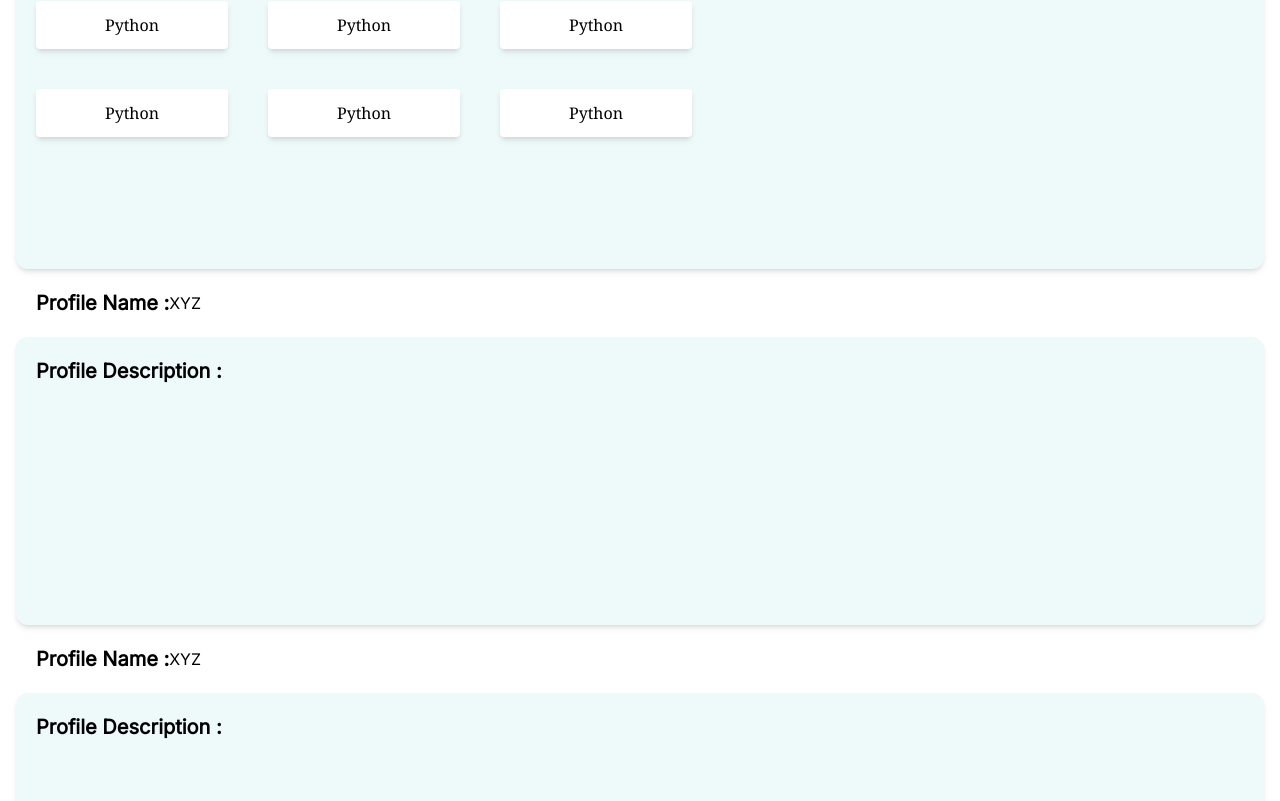
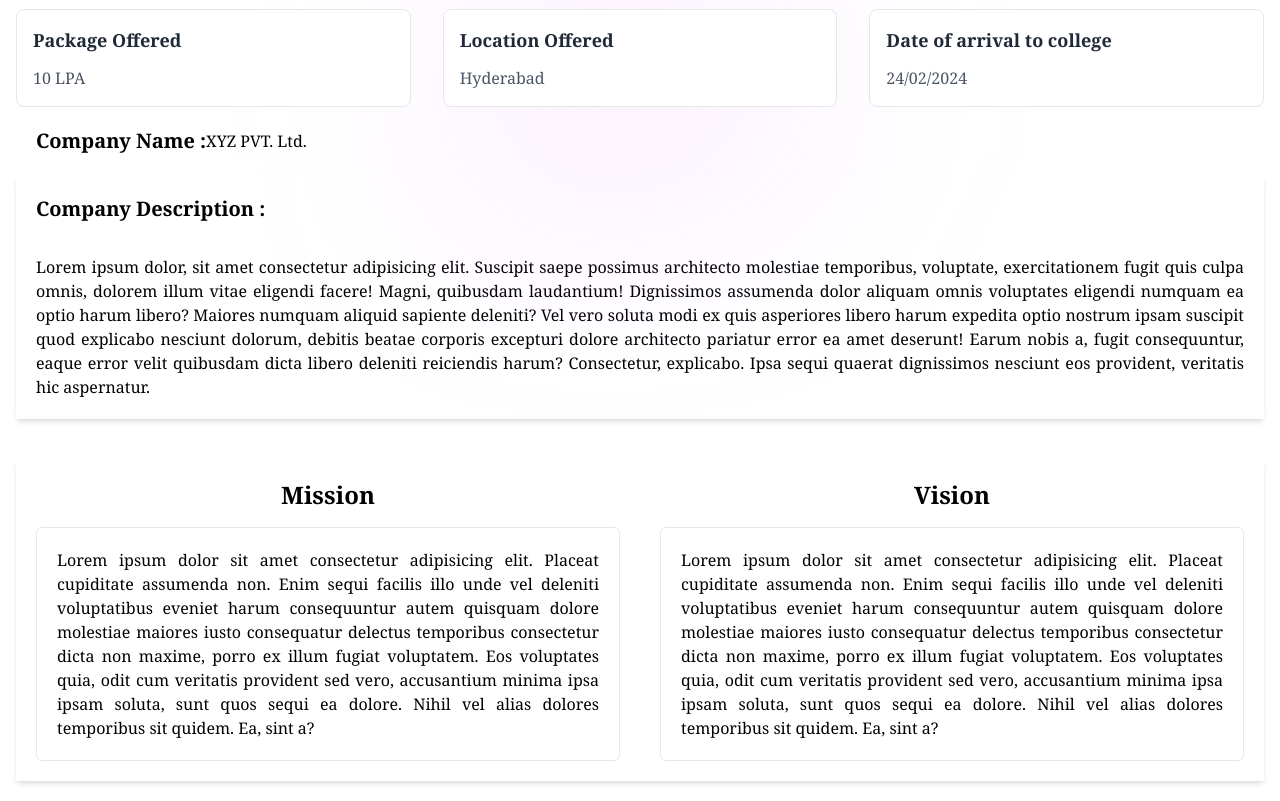
Before and after one commit to imabhinavdev/rolehunt, a Next.js app: page /companydetails in a window 1280 px wide. Shown: the part 519-1320 px from the top of the page. Built offline with nearby package versions, Linux system fonts and the light colour scheme.

Commit message:
added the company details page

```diff
--- a/src/app/companydetails/page.js
+++ b/src/app/companydetails/page.js
@@ -5,14 +5,14 @@ import TechnologyCard from "@/components/TechnologyCard";
 
 const CompanyDetails = () => {
   return (
-    <div>
+    <div className="font-serif">
       <div className="flex items-center p-5">
         <p className="font-bold text-xl ">Profile Name : </p>
         <p className="">XYZ </p>
       </div>
-      <div className="bg-blue w-full h-72 rounded-xl shadow-md p-5">
-        <p className="font-bold text-xl ">Profile Description : </p>
-        <p className="mt-8 ">
+      <div className="w-full shadow-md  drop-shadow-lg p-5">
+        <p className="font-bold text-xl  ">Profile Description : </p>
+        <p className="mt-8 text-justify">
           Lorem ipsum, dolor sit amet consectetur adipisicing elit. Eos quia
           error consequuntur ipsa quod, laboriosam enim excepturi ad dolorem
           quam nostrum et aut odio. Aspernatur cum sint amet officia in nihil?
@@ -29,34 +29,128 @@ const CompanyDetails = () => {
       <div className="flex items-center p-5">
         <p className="font-bold text-xl ">Technologies Required : </p>
       </div>
-      <div className="bg-blue w-full h-72 rounded-xl shadow-md p-5 ">
-        <div className="flex gap-10 mb-10">
-          <TechnologyCard />
-          <TechnologyCard />
-          <TechnologyCard />
-        </div>
-        <div className="flex gap-10">
+      <div className=" ">
+        <div className="flex gap-10 ">
           <TechnologyCard />
           <TechnologyCard />
           <TechnologyCard />
         </div>
       </div>
+
+      <PackageOferred />
+
       <div className="flex items-center p-5">
-        <p className="font-bold text-xl ">Profile Name : </p>
-        <p className="">XYZ </p>
+        <p className="font-bold text-xl ">Company Name : </p>
+        <p className="">XYZ PVT. Ltd.</p>
       </div>
-      <div className="bg-blue w-full h-72 rounded-xl shadow-md p-5">
-        <p className="font-bold text-xl ">Profile Description : </p>
+      <div className="shadow-md    p-5">
+        <p className="font-bold text-xl ">Company Description : </p>
+        <p className="mt-8 text-justify">
+          Lorem ipsum dolor, sit amet consectetur adipisicing elit. Suscipit
+          saepe possimus architecto molestiae temporibus, voluptate,
+          exercitationem fugit quis culpa omnis, dolorem illum vitae eligendi
+          facere! Magni, quibusdam laudantium! Dignissimos assumenda dolor
+          aliquam omnis voluptates eligendi numquam ea optio harum libero?
+          Maiores numquam aliquid sapiente deleniti? Vel vero soluta modi ex
+          quis asperiores libero harum expedita optio nostrum ipsam suscipit
+          quod explicabo nesciunt dolorum, debitis beatae corporis excepturi
+          dolore architecto pariatur error ea amet deserunt! Earum nobis a,
+          fugit consequuntur, eaque error velit quibusdam dicta libero deleniti
+          reiciendis harum? Consectetur, explicabo. Ipsa sequi quaerat
+          dignissimos nesciunt eos provident, veritatis hic aspernatur.
+        </p>
       </div>
-      <div className="flex items-center p-5">
-        <p className="font-bold text-xl ">Profile Name : </p>
-        <p className="">XYZ </p>
+
+      <div className="flex  shadow-md mt-10">
+        <div className="  text-justify p-5">
+          <p className="text-2xl font-bold text-center  mb-4">Mission</p>
+
+          <p className="border rounded-md p-5">
+            Lorem ipsum dolor sit amet consectetur adipisicing elit. Placeat
+            cupiditate assumenda non. Enim sequi facilis illo unde vel deleniti
+            voluptatibus eveniet harum consequuntur autem quisquam dolore
+            molestiae maiores iusto consequatur delectus temporibus consectetur
+            dicta non maxime, porro ex illum fugiat voluptatem. Eos voluptates
+            quia, odit cum veritatis provident sed vero, accusantium minima ipsa
+            ipsam soluta, sunt quos sequi ea dolore. Nihil vel alias dolores
+            temporibus sit quidem. Ea, sint a?
+          </p>
+        </div>
+        <div className="text-justify p-5">
+          <p className="text-2xl font-bold text-center mb-4 ">Vision</p>
+          <div>
+            <p className="border rounded-md p-5">
+              Lorem ipsum dolor sit amet consectetur adipisicing elit. Placeat
+              cupiditate assumenda non. Enim sequi facilis illo unde vel
+              deleniti voluptatibus eveniet harum consequuntur autem quisquam
+              dolore molestiae maiores iusto consequatur delectus temporibus
+              consectetur dicta non maxime, porro ex illum fugiat voluptatem.
+              Eos voluptates quia, odit cum veritatis provident sed vero,
+              accusantium minima ipsa ipsam soluta, sunt quos sequi ea dolore.
+              Nihil vel alias dolores temporibus sit quidem. Ea, sint a?
+            </p>
+          </div>
+        </div>
       </div>
-      <div className="bg-blue w-full h-72 rounded-xl shadow-md p-5">
-        <p className="font-bold text-xl ">Profile Description : </p>
+
+      <div className="flex items-center mt-10 p-5 shadow-md ">
+        <p className="font-bold text-xl mr-20">Companies Headquarter : </p>
+        <p className="">Mumbai</p>
+      </div>
+      <div className="flex items-center mt-10 shadow-md p-5 mb-10">
+        <p className="font-bold text-xl mr-20">Companies Native Country : </p>
+        <p className="">India</p>
       </div>
     </div>
   );
 };
 
 export default CompanyDetails;
+
+const PackageOferred = () => {
+  const features = [
+    {
+      title: "Package Offered",
+      desc: "10 LPA",
+    },
+    {
+      title: "Location Offered",
+      desc: "Hyderabad",
+    },
+    {
+      title: "Date of arrival to college",
+      desc: "24/02/2024",
+    },
+  ];
+
+  return (
+    <section className="">
+      <div className="max-w-screen-xl mx-auto  text-gray-600 ">
+        <div className="relative max-w-2xl mx-auto sm:text-center">
+          <div
+            className="absolute inset-0 max-w-xs mx-auto h-44 blur-[118px]"
+            style={{
+              background:
+                "linear-gradient(152.92deg, rgba(192, 132, 252, 0.2) 4.54%, rgba(232, 121, 249, 0.26) 34.2%, rgba(192, 132, 252, 0.1) 77.55%)",
+            }}
+          ></div>
+        </div>
+        <div className="relative mt-12">
+          <ul className="grid gap-8 sm:grid-cols-2 lg:grid-cols-3">
+            {features.map((item, idx) => (
+              <li
+                key={idx}
+                className="bg-white space-y-3 p-4 border rounded-lg"
+              >
+                <h4 className="text-lg text-gray-800 font-semibold">
+                  {item.title}
+                </h4>
+                <p>{item.desc}</p>
+              </li>
+            ))}
+          </ul>
+        </div>
+      </div>
+    </section>
+  );
+};
```
